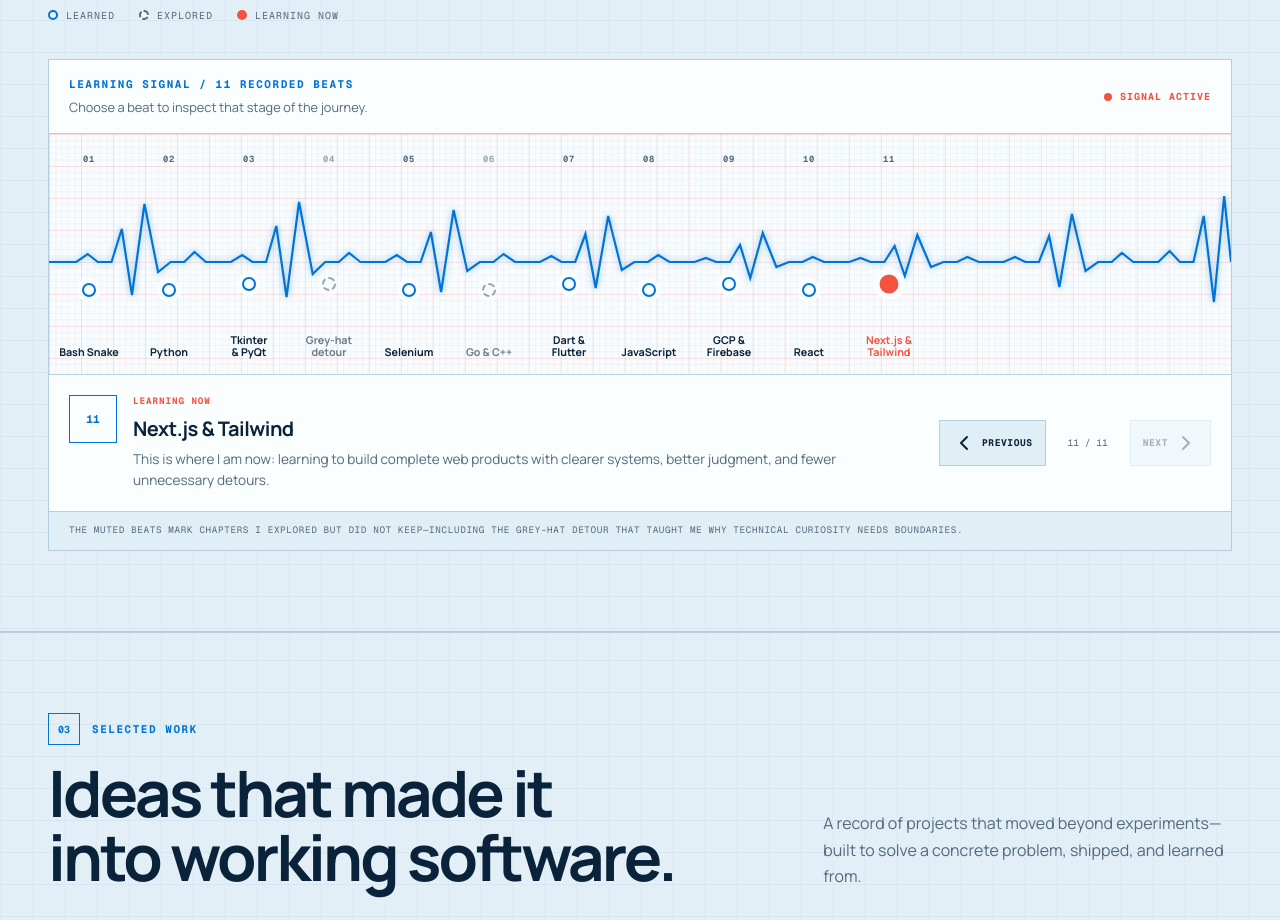
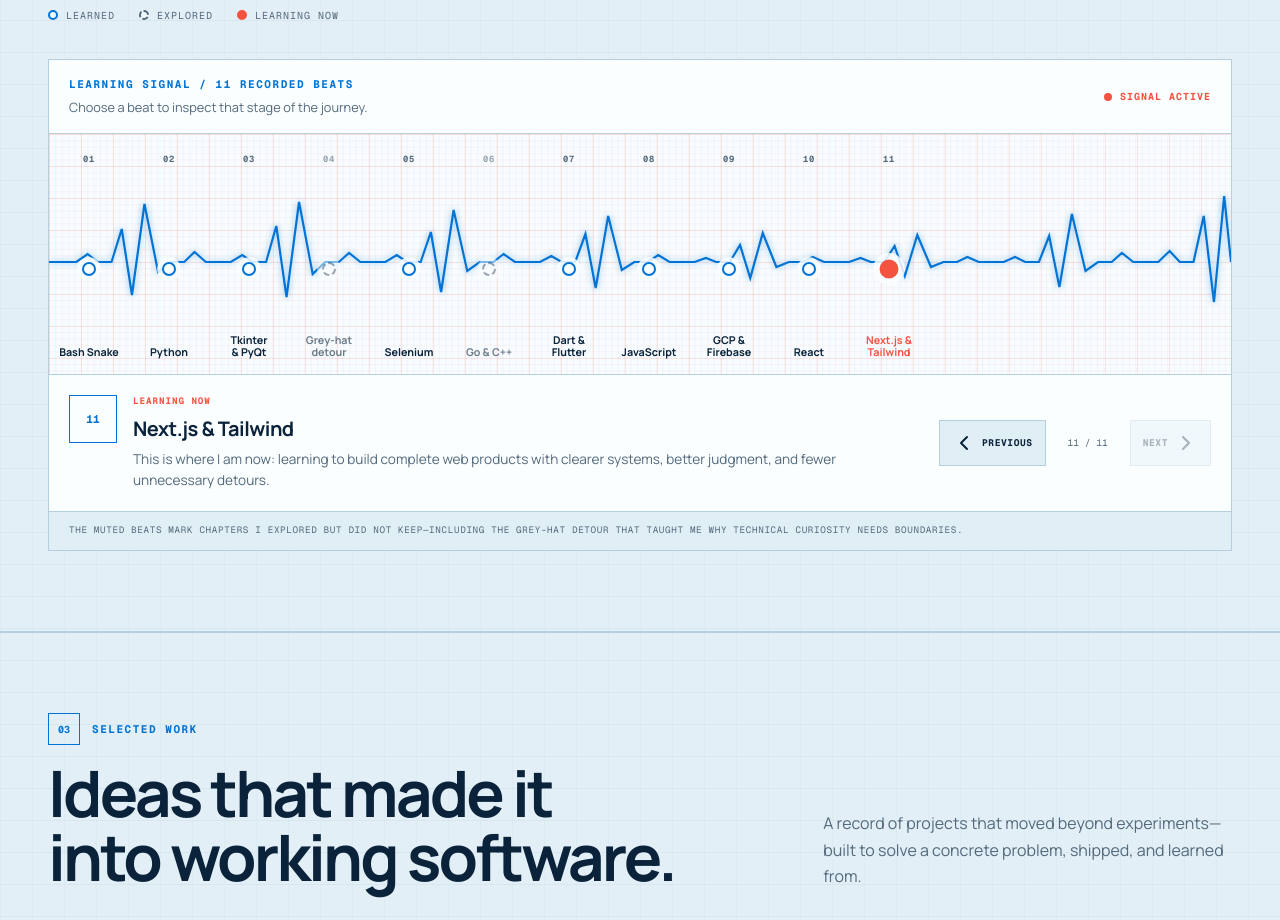
Before and after one commit to mouadessalim/mouadessalim.github.io, a Next.js app: page / in a window 1280 px wide. Shown: the part 1740-2660 px from the top of the page. Built offline with nearby package versions, Linux system fonts and the light colour scheme.

Commit message:
feat: adjust button and milestone styles in RoadmapSection component
Updated button class and repositioned milestone indicator for better UI alignment

Co-authored-by: mouadessalim <38190847+mouadessalim@users.noreply.github.com>

```diff
--- a/components/roadmap-section.tsx
+++ b/components/roadmap-section.tsx
@@ -94,7 +94,7 @@ export function RoadmapSection() {
                     >
                       <button
                         type="button"
-                        className="group flex h-full w-full cursor-pointer flex-col items-center justify-between gap-2 bg-transparent px-1.5 pb-4 pt-[1.15rem] text-foreground"
+                        className="group relative flex h-full w-full cursor-pointer flex-col items-center gap-2 bg-transparent px-1.5 pb-4 pt-[1.15rem] text-foreground"
                         aria-pressed={isSelected}
                         aria-label={`${step}, ${milestone.name}, ${statusLabel[milestone.status]}`}
                         onClick={() => setSelectedMilestone(index)}
@@ -103,7 +103,7 @@ export function RoadmapSection() {
                           {step}
                         </span>
                         <span
-                          className={`mt-17 h-3.5 w-3.5 rounded-full border-2 bg-card shadow-[0_0_0_0.3rem_color-mix(in_oklch,var(--card),transparent_15%)] transition-transform group-hover:scale-135 group-aria-pressed:scale-135 max-md:mt-14 ${
+                          className={`absolute top-29 h-3.5 w-3.5 rounded-full border-2 bg-card shadow-[0_0_0_0.3rem_color-mix(in_oklch,var(--card),transparent_15%)] transition-transform group-hover:scale-135 group-aria-pressed:scale-135 md:top-32 ${
                             explored
                               ? "border-dashed border-muted-foreground"
                               : current
@@ -115,7 +115,7 @@ export function RoadmapSection() {
                         <span
                           className={`max-w-18 text-balance text-center text-[0.67rem] font-bold leading-[1.15] ${
                             current ? "text-(--accent)" : ""
-                          }`}
+                          } mt-auto`}
                         >
                           {milestone.name}
                         </span>
```
